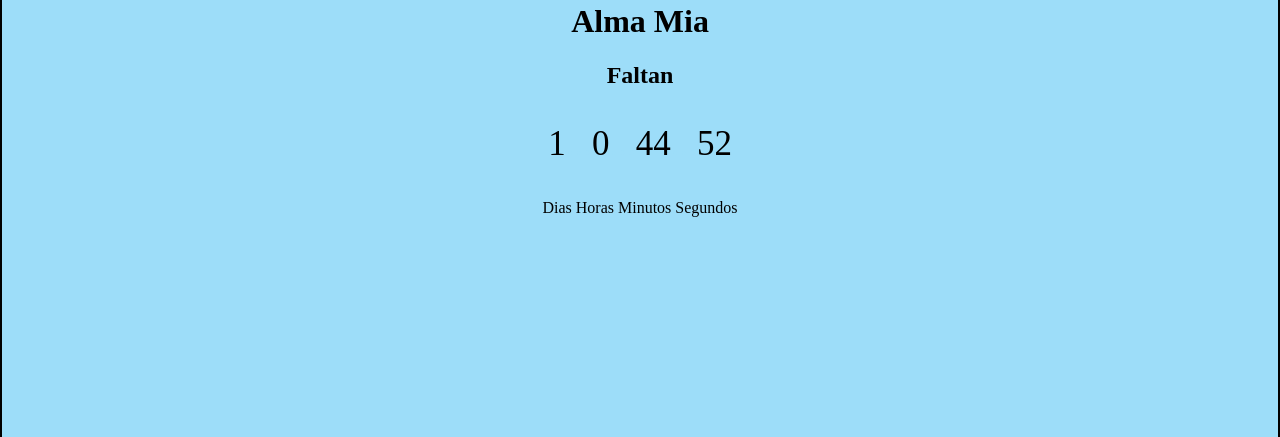
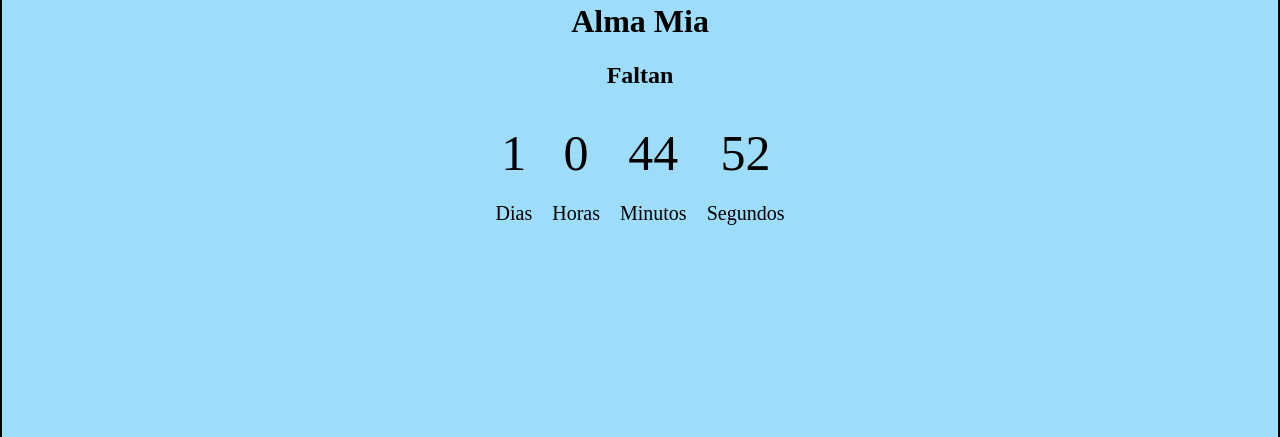
Before and after one commit to Lucy02M/invitacion-alma, a plain HTML site: page index.html in a window 1280 px wide. Shown: the part 363-800 px from the top of the page. Drawn offline with Linux system fonts and the light colour scheme.

Commit message:
alignment

```diff
--- a/index.html
+++ b/index.html
@@ -5,6 +5,7 @@
     <meta http-equiv="X-UA-Compatible" content="IE=edge">
     <meta name="viewport" content="width=device-width, initial-scale=1.0">
     <link rel="stylesheet" href="style.css">
+    <link rel="icon" href="card.png" type="image/icon type">
     <title>Invitacion</title>
 </head>
 <body>
@@ -21,8 +22,6 @@
         <h2>Faltan</h2>
         <p id="demo">
         </p>
-        <p>Dias Horas Minutos Segundos</p>
-        </div>
     </div>
     <div class="section" id="direccion">
         <p>Te espero el dia Miercoles 18 de Enero a las 20:00hs. en el Salon Chungalacachunga para festejar mi cumple.</p>
--- a/main.js
+++ b/main.js
@@ -11,8 +11,7 @@ var x = setInterval(function() {
   var minutes = Math.floor((distance % (1000 * 60 * 60)) / (1000 * 60));
   var seconds = Math.floor((distance % (1000 * 60)) / 1000);
 
-  document.getElementById("demo").innerHTML = days + "<span style='color:#9dddf9ff'>...</span>" +  hours + "<span style='color:#9dddf9ff'>...</span>"
-  + minutes + "<span style='color:#9dddf9ff'>...</span>"  + seconds;
+  document.getElementById("demo").innerHTML = "<div class='tiempos'>"+ days +"<p class='tiempoT'>Dias</p></div>" + "<div class='tiempos'>"+ hours +"<p class='tiempoT'>Horas</p></div>" + "<div class='tiempos'>"+ minutes +"<p class='tiempoT'>Minutos</p></div>" + "<div class='tiempos'>"+ seconds +"<p class='tiempoT'>Segundos</p></div>";
 
   if (distance < 0) {
     clearInterval(x);
--- a/style.css
+++ b/style.css
@@ -62,6 +62,18 @@ body{
 
 #demo{
     font-size: 35px;
+    display: flex;
+    align-items: center;
+    justify-content: center;
+}
+
+.tiempos{
+    font-size: 50px;
+    margin: 0 10px 0 10px ;
+}
+
+.tiempoT{
+    font-size: 20px;
 }
 
 /* Extra small devices (phones, 600px and down) */
```
Also changed, not shown: card.png (added).
